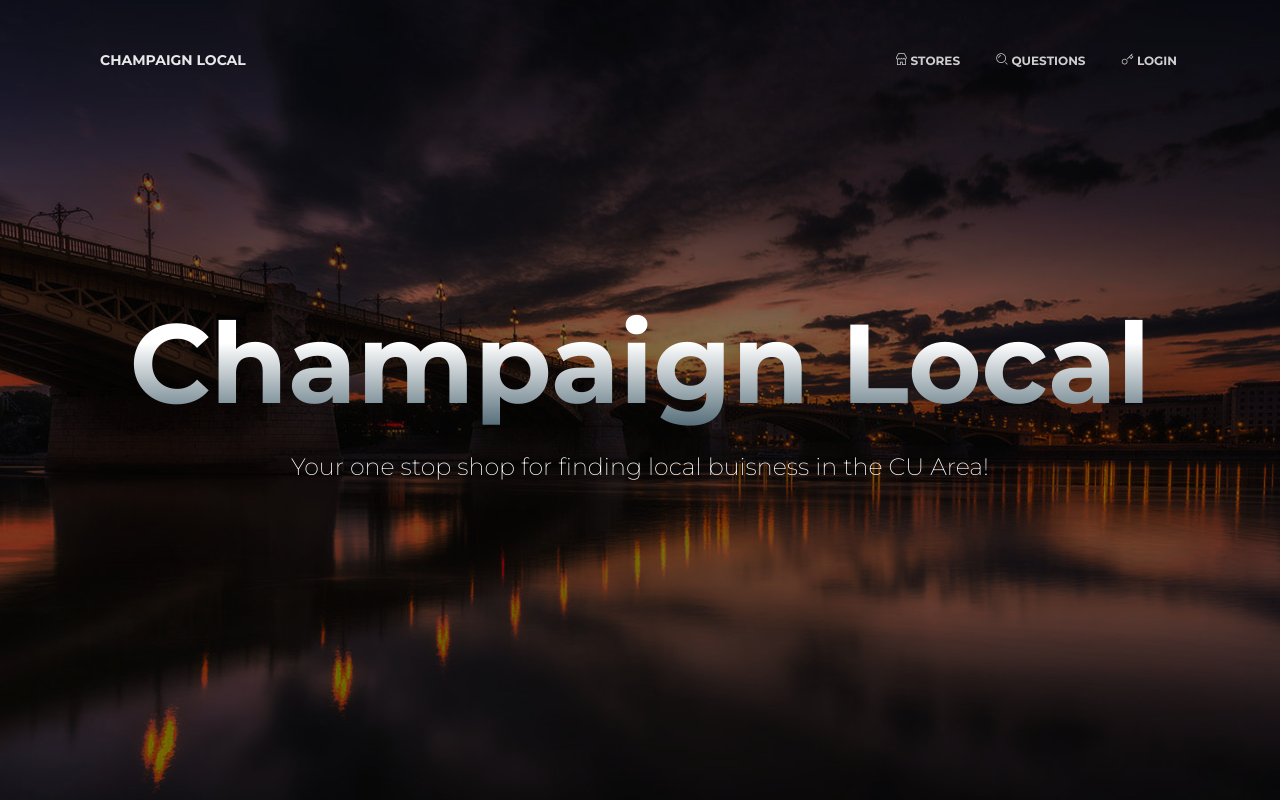
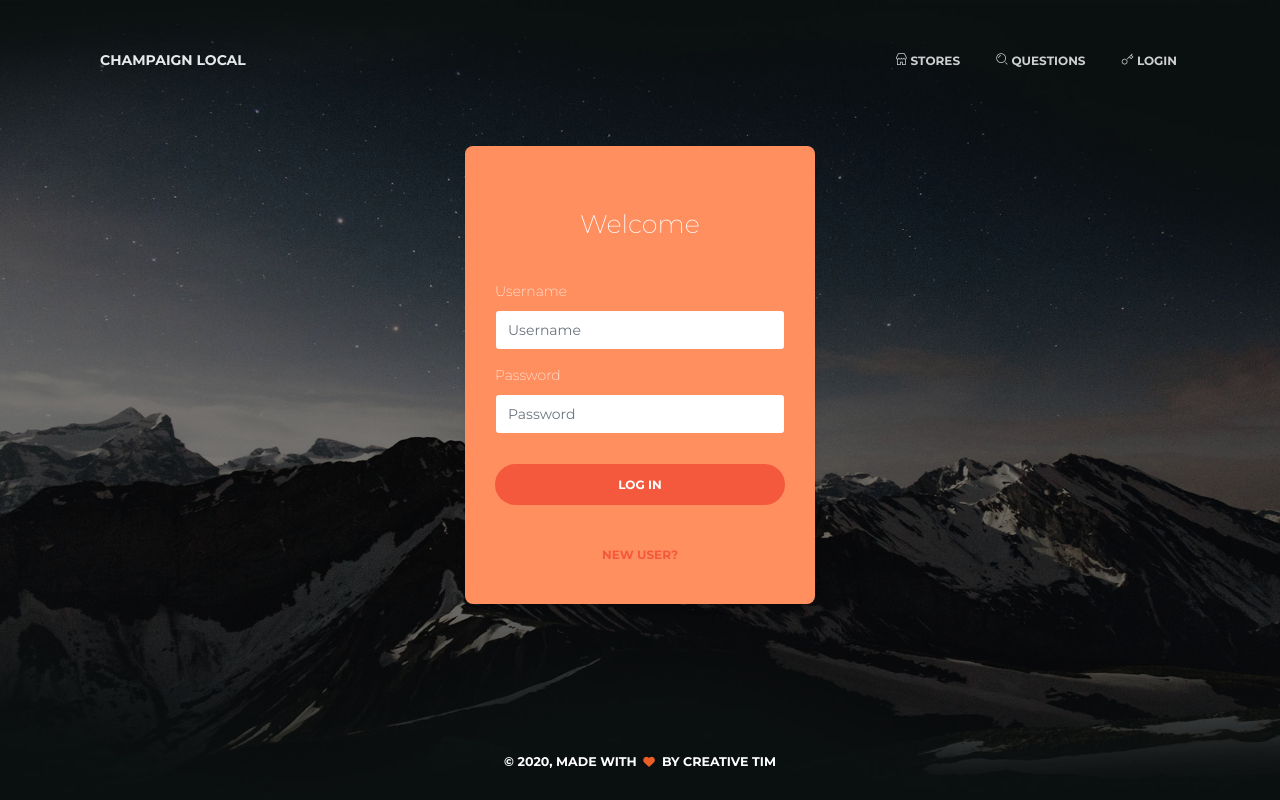
Before and after one commit to fluxt/champaignlocal, a React (Create React App) app in the folder static/: page /users/login in a window 1280 px wide. Before the commit this address led to /. Shown: the top 800 px of the page. Built offline with nearby package versions, Linux system fonts and the light colour scheme.

Commit message:
minor fix for index.js

```diff
--- a/static/src/index.js
+++ b/static/src/index.js
@@ -33,6 +33,7 @@ ReactDOM.render(
           path="/users/register"
           render={(props) => <RegisterPage {...props} />}
         />
+        <Route
           path="/users/login"
           render={(props) => <LoginPage {...props} />}
         />
```
